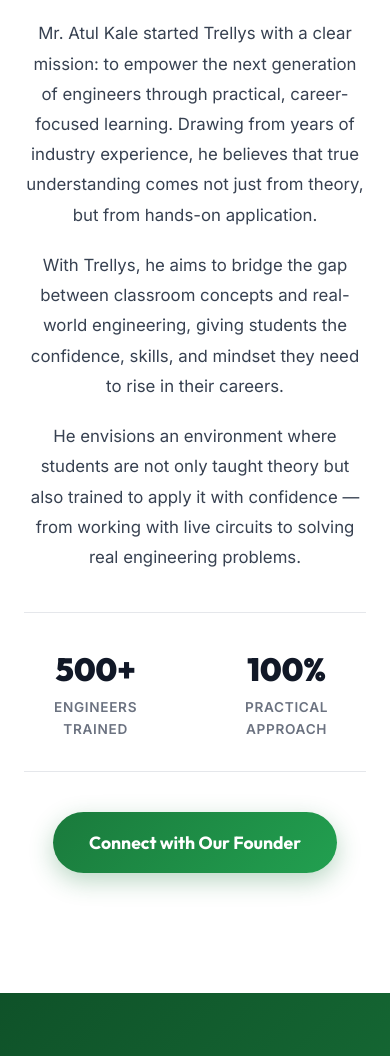
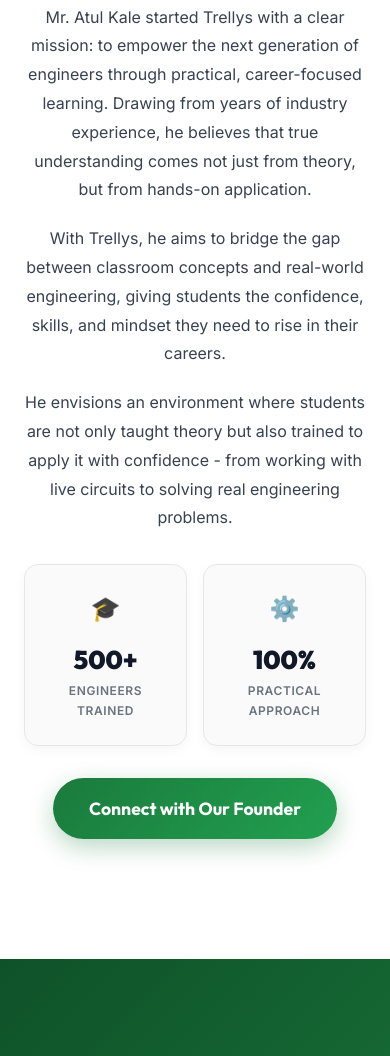
Before and after one commit to vitchcraftstudios/trellys-learn-build-rise, a plain HTML site: page about.html in a window 390 px wide. Shown: the part 3999-5055 px from the top of the page. Drawn offline with Linux system fonts and the light colour scheme.

Commit message:
fix: total overhaul of founder section for mobile devices, fixing overlapping badge and converting stats to cards; also removed final em-dashes

```diff
--- a/about.html
+++ b/about.html
@@ -121,14 +121,16 @@
           <div class="founder-bio">
             <p>Mr. Atul Kale started Trellys with a clear mission: to empower the next generation of engineers through practical, career-focused learning. Drawing from years of industry experience, he believes that true understanding comes not just from theory, but from hands-on application.</p>
             <p>With Trellys, he aims to bridge the gap between classroom concepts and real-world engineering, giving students the confidence, skills, and mindset they need to rise in their careers.</p>
-            <p>He envisions an environment where students are not only taught theory but also trained to apply it with confidence — from working with live circuits to solving real engineering problems.</p>
+            <p>He envisions an environment where students are not only taught theory but also trained to apply it with confidence - from working with live circuits to solving real engineering problems.</p>
           </div>
           <div class="founder-stats-mini">
             <div class="stat-mini">
+              <span class="stat-icon">🎓</span>
               <span class="sm-num">500+</span>
               <span class="sm-label">Engineers Trained</span>
             </div>
             <div class="stat-mini">
+              <span class="stat-icon">⚙️</span>
               <span class="sm-num">100%</span>
               <span class="sm-label">Practical Approach</span>
             </div>
--- a/css/style.css
+++ b/css/style.css
@@ -593,12 +593,31 @@
 .sm-label { font-size: 0.85rem; color: var(--dark-500); font-weight: 700; text-transform: uppercase; letter-spacing: 0.05em; }
 
 @media (max-width: 991px) {
-  .founder-grid { grid-template-columns: 1fr; gap: 60px; }
-  .founder-visual { max-width: 500px; margin: 0 auto; }
-  .founder-experience-badge { bottom: -20px; right: -20px; width: 120px; height: 120px; padding: 20px; }
-  .badge-num { font-size: 1.5rem; }
-  .founder-text { padding-left: 0; text-align: center; }
-  .founder-stats-mini { justify-content: center; }
+  .founder-grid { grid-template-columns: 1fr; gap: 40px; }
+  .founder-visual { max-width: 100%; width: 90%; margin: 0 auto; }
+  .founder-image-wrapper { position: relative; margin-bottom: 30px; }
+  .founder-experience-badge {
+    bottom: -10px !important; right: -10px !important;
+    width: 110px !important; height: 110px !important;
+    padding: 15px !important; border-width: 3px !important;
+  }
+  .badge-num { font-size: 1.4rem !important; }
+  .badge-label { font-size: 0.65rem !important; line-height: 1.1 !important; }
+
+  .founder-text { text-align: center; padding-left: 0; }
+  .founder-bio p { font-size: 1rem; }
+  .founder-stats-mini {
+    display: flex; gap: 16px; margin: 32px 0; justify-content: center;
+    border: none; padding: 0;
+  }
+  .stat-mini {
+    flex: 1; min-width: 140px; background: var(--off-white);
+    padding: 24px 16px; border-radius: var(--radius-md);
+    border: 1px solid var(--dark-200); box-shadow: var(--shadow-sm);
+  }
+  .stat-icon { font-size: 1.5rem; margin-bottom: 10px; display: block; }
+  .sm-num { font-size: 1.6rem; }
+  .sm-label { font-size: 0.75rem; }
 }
 
 /* ─── COURSES PAGE ────────────────────────────────────────────── */
```
